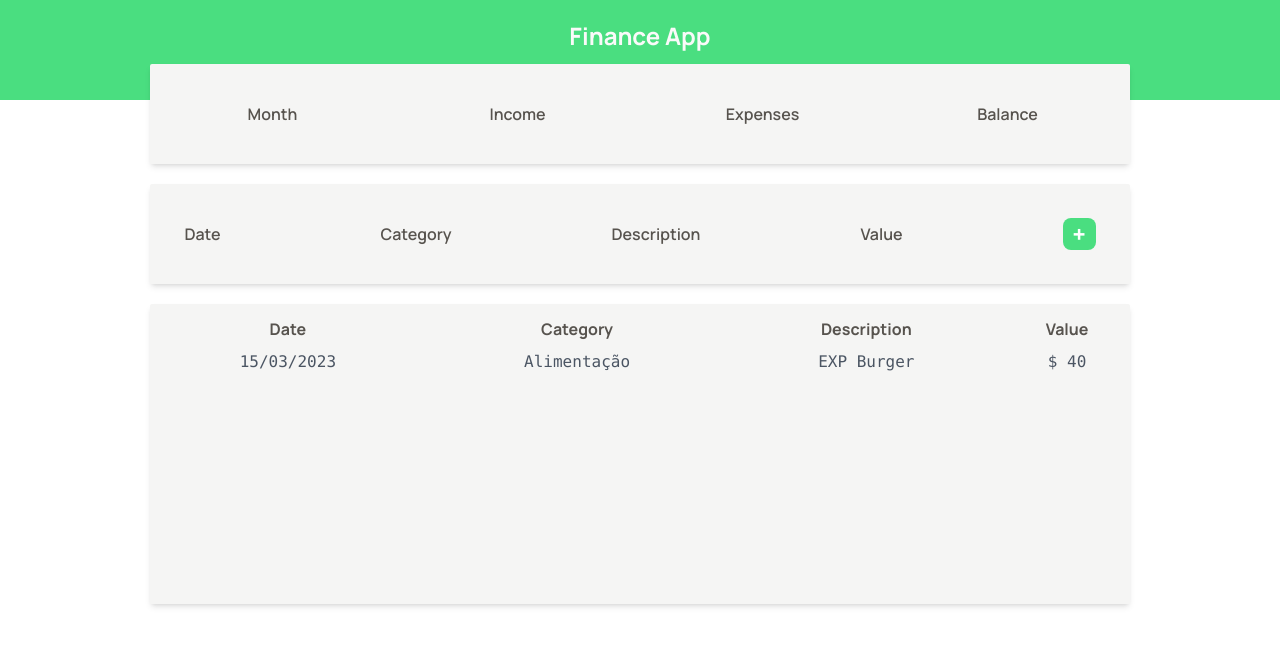
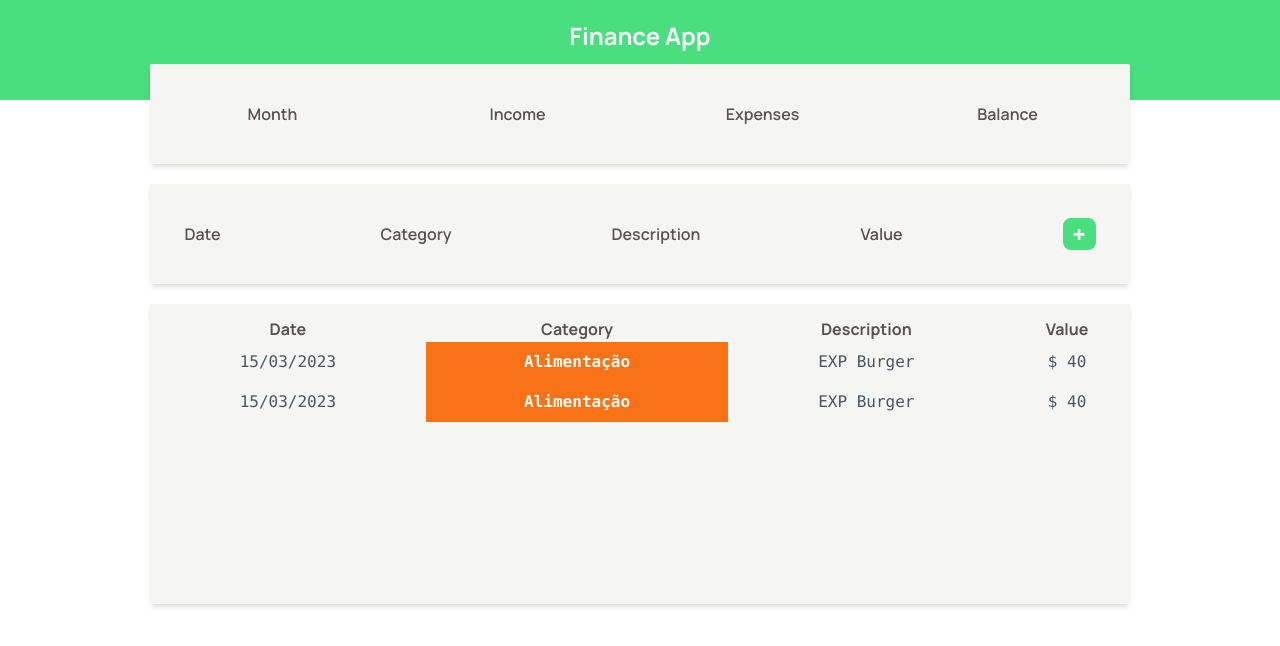
Before and after one commit to edgarrps/finance-app, a React (Vite) app: page / in a window 1280 px wide. Shown: the top 646 px of the page. Built offline with nearby package versions, Linux system fonts and the light colour scheme.

Commit message:
First color tag

```diff
--- a/src/components/TableItem.tsx
+++ b/src/components/TableItem.tsx
@@ -10,7 +10,7 @@ export default function TableItem({ item }: Props) {
     return (
         <tr className='h-10'>
             <td>{formatDate(item.date)}</td>
-            <td>{categories[item.category].title}</td>
+            <td className={`text-white font-bold ${item.category == 'food' ? 'bg-orange-500' : ''}`}>{categories[item.category].title}</td>
             <td>{item.description}</td>
             <td>$ {item.value}</td>
         </tr>
--- a/src/data/Items.tsx
+++ b/src/data/Items.tsx
@@ -2,6 +2,6 @@ import { Item } from '../types/Item'
 
 export const items: Item[] = [
     { date: new Date(2023, 2, 15), category: 'food', description: 'EXP Burger', value: 40.00 },
-    { date: new Date(2023, 0, 15), category: 'food', description: 'EXP Burger', value: 40.00 }
+    { date: new Date(2023, 2, 15), category: 'food', description: 'EXP Burger', value: 40.00 }
 
 ]
```
